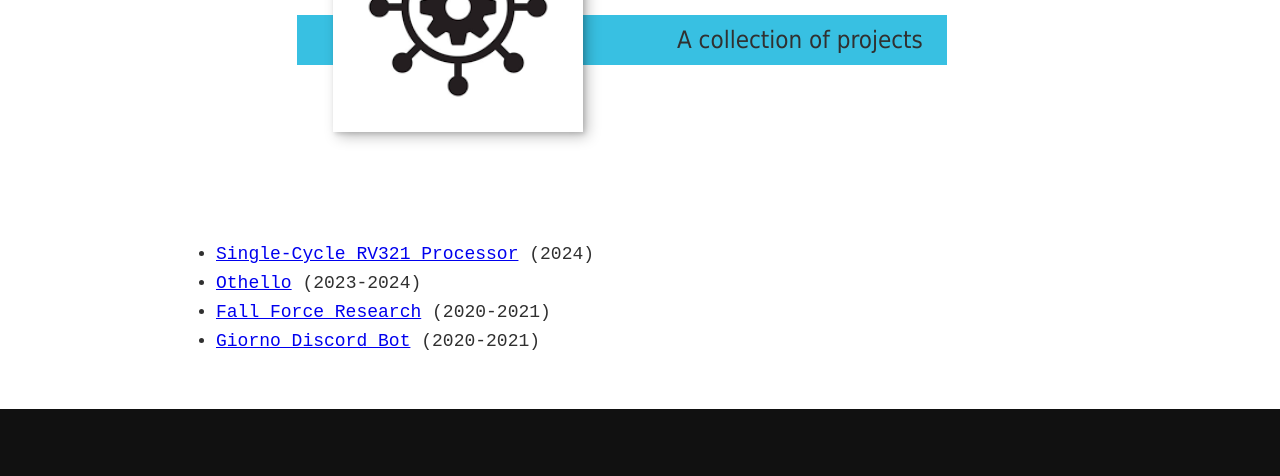
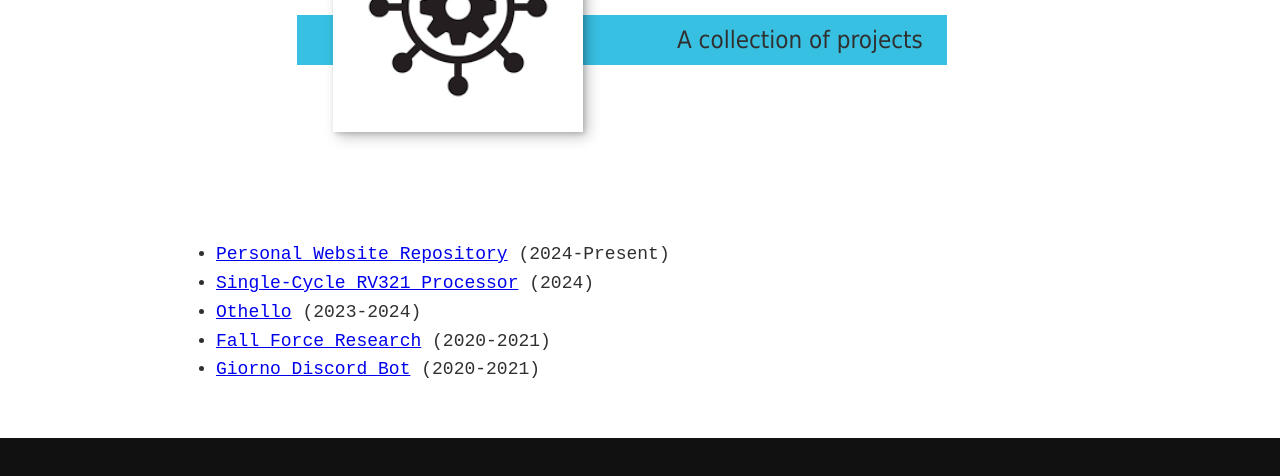
Before and after one commit to abhijay-py/abhijay-py.github.io, a plain HTML site: page projects.html in a window 1280 px wide. Shown: the part 270-746 px from the top of the page. Drawn offline with nearby package versions, Linux system fonts and the light colour scheme.

Commit message:
Added Link to website repo

```diff
--- a/projects.html
+++ b/projects.html
@@ -45,6 +45,7 @@
 
         <div class="portfolio-item-individual">
             <ul>
+                <li><a href="https://github.com/abhijay-py/abhijay-py.github.io" target="_blank" rel="noopener noreferrer" class="inline_link">Personal Website Repository</a> (2024-Present)</li>
                 <li><a href="projects/processor.html" class="inline_link">Single-Cycle RV321 Processor</a> (2024)</li>
                 <li><a href="projects/othello.html" class="inline_link">Othello</a> (2023-2024)</li>
                 <li><a href="projects/ffresearch.html" class="inline_link">Fall Force Research</a>  (2020-2021)</li>
```
